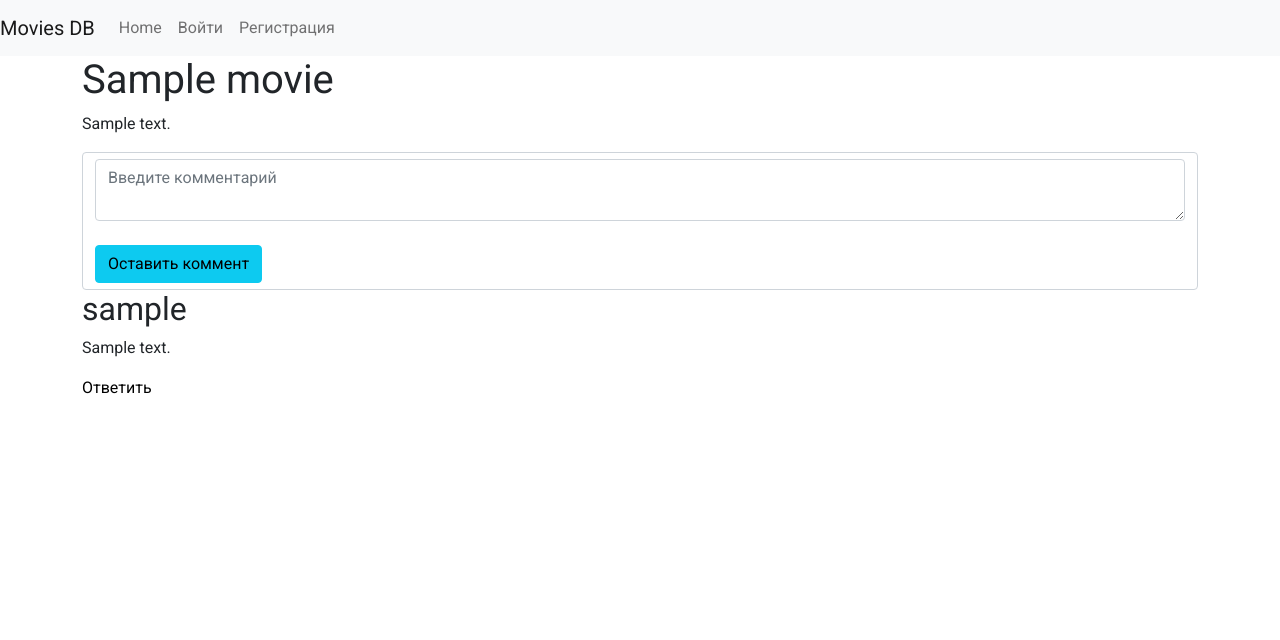
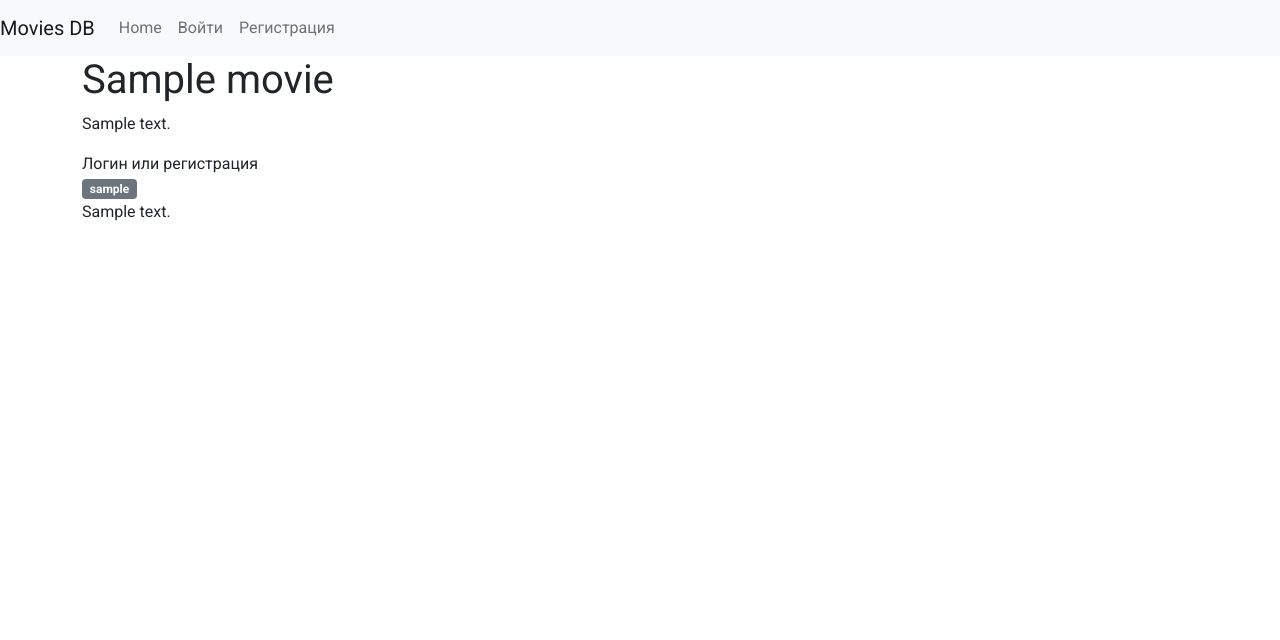
Before and after one commit to igor-itacademy/moviedb, a Django app: page /movie/1 in a window 1280 px wide. Shown: the top 640 px of the page. Run offline with Django 3.2, Linux system fonts and the light colour scheme; tables that the repository leaves empty hold one stand-in row (values such as "Sample post"); some libraries are stand-ins or nearby versions.

Commit message:
Исправили отбражение html, комментарии только для авторизованных

```diff
--- a/movies/views.py
+++ b/movies/views.py
@@ -6,6 +6,8 @@ from django.conf import settings
 from .forms import ContactUsForm, CommentForm
 from .models import Comment, Movie
 from django.urls import reverse
+from django.contrib.auth.decorators import login_required
+
 
 
 def users_list(request):
@@ -53,6 +55,8 @@ def movie_detail(request, id):
 	}
 	return render(request, 'movies/movie_detail.html', context)
 
+
+@login_required(login_url='login_page')
 def add_comment(request, id):
 	if request.method == 'POST':
 		movie = Movie.objects.get(id=id)
--- a/templates/movies/movie_detail.html
+++ b/templates/movies/movie_detail.html
@@ -12,24 +12,30 @@
 	</div>
 	<div class="row">
 		<div class="col mb-4">
+			{% if user.is_authenticated %}
 			<form action="{% url 'add_comment' movie.id %}" method="post" id="formComment" class="form-control">
 				{% csrf_token %}
 				<input type="hidden" name="parent" value="" id="commentparent">
-				<textarea name="text" placeholder="Введите комментарий" id="comment" class="form-control mb-4"></textarea>
+				<textarea  required name="text" placeholder="Введите комментарий" id="comment" class="form-control mb-4"></textarea>
 
 				<button type="submit" class="btn btn-info">Оставить коммент</button>
 			</form>
+			{% else %}
+				Логин или регистрация
+			{% endif %}
 			{% for comment in movie.get_comments %}
 			<div class="parent_comment">
-			<h2>{{comment.user.username}}</h2>
+			<span class="badge bg-secondary">{{comment.user.username}}</span>
 				<p>{{comment.text}}</p>
-				<a href="#formComment" onclick="addComment('{{comment.user.username}}', '{{comment.id}}')">Ответить</a>
+				{% if user.is_authenticated %}
+				<a href="#formComment" onclick="addComment('{{comment.user.username}}', '{{comment.id}}')" class="btn btn-sm btn-info">Ответить</a>{% endif %}
 			</div>
 				{% for child in comment.comment_set.all %}
 			<div class="child_comment">
-			<h2>{{child.user.username}}</h2>
+			<span class="badge bg-secondary">{{child.user.username}}</span>
 				<p>{{child.text}}</p>
-				<a href="#formComment" onclick="addComment('{{child.user.username}}', '{{comment.id}}')">Ответить</a>
+				{% if user.is_authenticated %}
+				<a href="#formComment" onclick="addComment('{{child.user.username}}', '{{comment.id}}')" class="btn btn-sm btn-info">Ответить</a>{% endif %}
 			</div>
 				{% endfor %}
 			{% endfor %}
```
